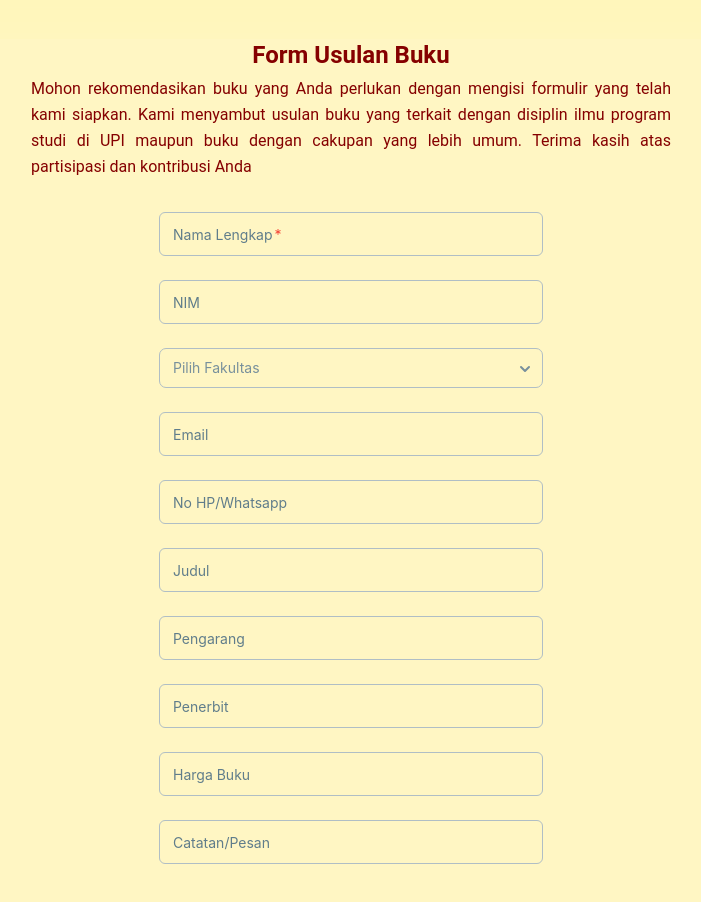
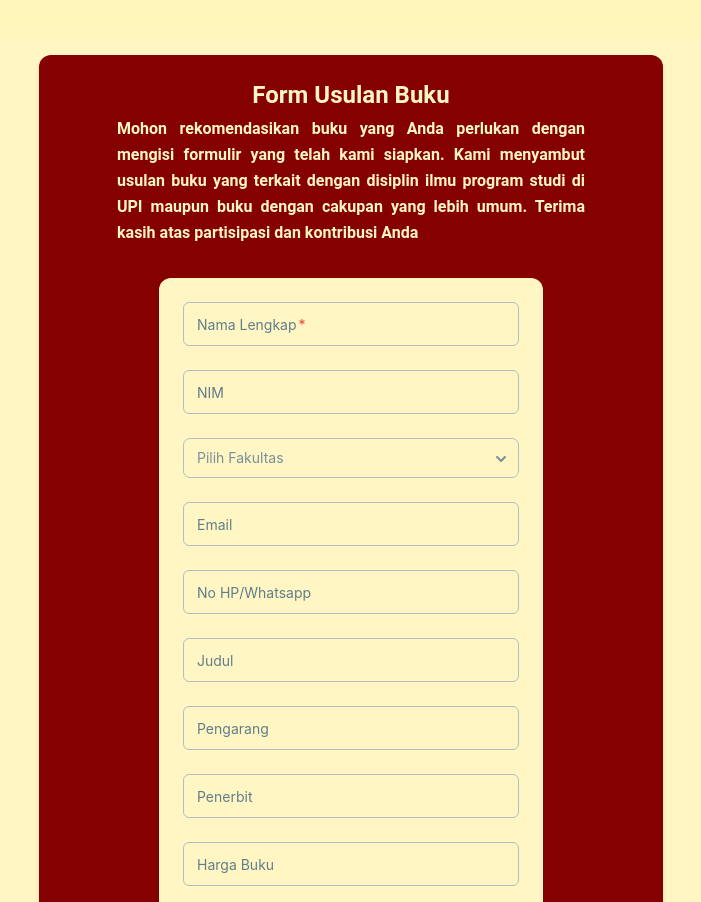
Before and after one commit to fakhrimuh/Perpustakaan, a React (Create React App) app: page /usulanbuku in a window 1280 px wide. Shown: the part 73-975 px from the top of the page, without its empty margins (289-990 px from the left). Built offline with nearby package versions, Linux system fonts and the light colour scheme.

Commit message:
update form

```diff
--- a/src/Components/Form.jsx
+++ b/src/Components/Form.jsx
@@ -4,21 +4,26 @@ import {
   Typography,
   Select,
   Option,
+  Card,
+  CardBody,
 } from "@material-tailwind/react";
 
 export default function BookForm() {
   return (
-    <div className=" text-redPrimary">
-      <Typography variant="h4" className="text-center">
+    <div className="m-4 ">
+      <Card className="w-1/2 mx-auto text-creamSecondary bg-redPrimary">
+        <Typography variant="h4" className="text-center mt-6">
           Form Usulan Buku
         </Typography>
-      <Typography className="mt-1 mx-auto font-normal text-justify w-1/2">
+        <Typography className="mt-1 mx-auto font-semibold text-justify w-3/4">
           Mohon rekomendasikan buku yang Anda perlukan dengan mengisi formulir
-        yang telah kami siapkan. Kami menyambut usulan buku yang terkait dengan
-        disiplin ilmu program studi di UPI maupun buku dengan cakupan yang lebih
-        umum. Terima kasih atas partisipasi dan kontribusi Anda
+          yang telah kami siapkan. Kami menyambut usulan buku yang terkait
+          dengan disiplin ilmu program studi di UPI maupun buku dengan cakupan
+          yang lebih umum. Terima kasih atas partisipasi dan kontribusi Anda
         </Typography>
+
         <form className="mx-auto mt-8 mb-2 w-80 max-w-screen-lg sm:w-96">
+          <CardBody className="bg-creamSecondary rounded-xl">
             <div className="mb-4 flex flex-col gap-6">
               <Input size="lg" label="Nama Lengkap" required />
               <Input size="lg" label="NIM" />
@@ -46,13 +51,15 @@ export default function BookForm() {
               <Input type="lg" size="lg" label="Harga Buku" />
               <Input type="lg" size="lg" label="Catatan/Pesan" />
             </div>
+          </CardBody>
 
           <div className="text-center">
-          <Button className="mt-6 border-2 border-redPrimary hover:bg-creamSecondary hover:text-redPrimary w-1/2 shadow-none text-creamSecondary hover:border-2-redPrimary bg-redPrimary">
+            <Button className="my-6 border-2 border-creamSecondary hover:bg-creamSecondary hover:text-redPrimary w-1/2 shadow-none text-creamSecondary hover:border-2-redPrimary bg-transparent">
               Usulkan
             </Button>
           </div>
         </form>
+      </Card>
     </div>
   );
 }
```
Lines whose indentation alone changed are shown as unchanged.
